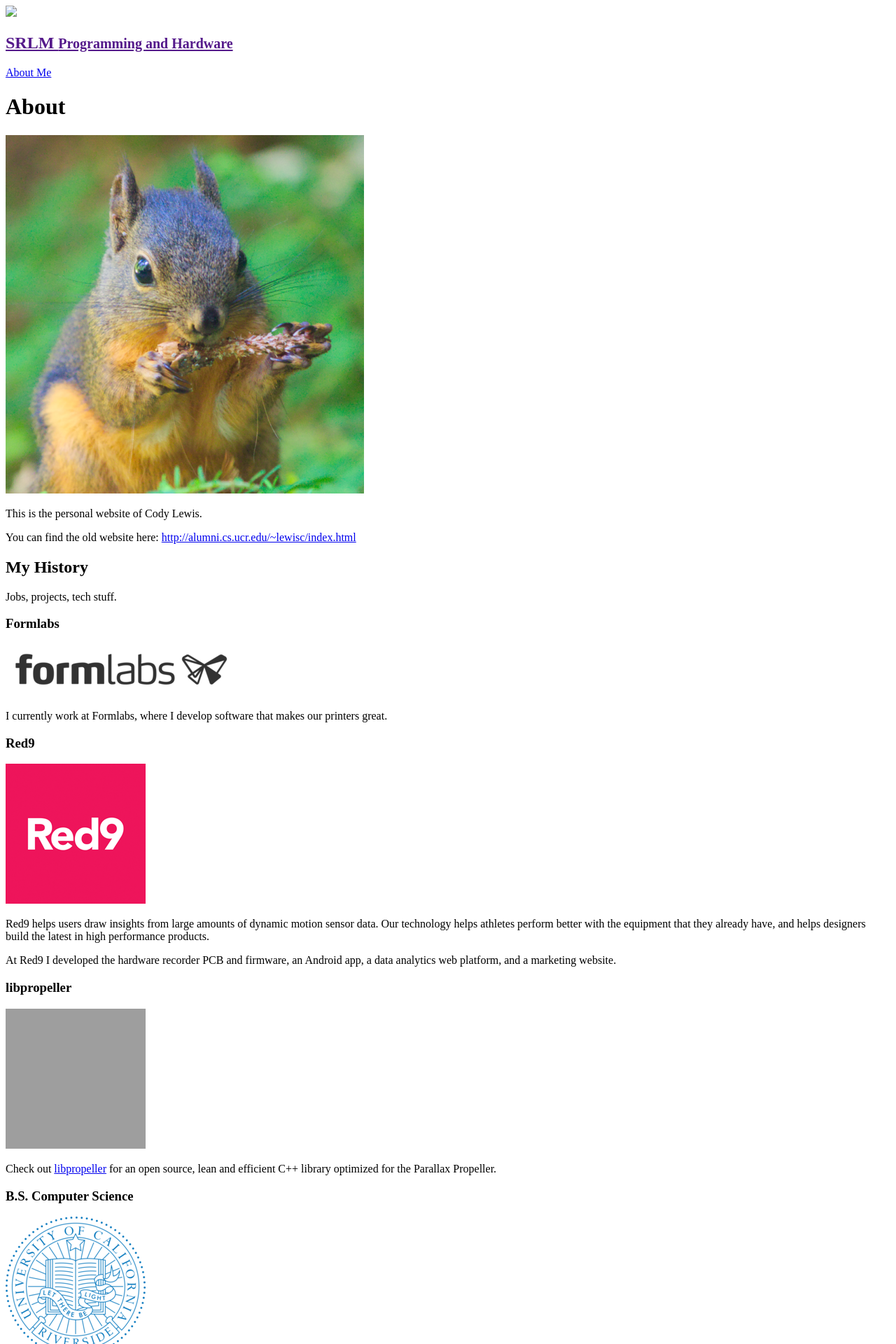
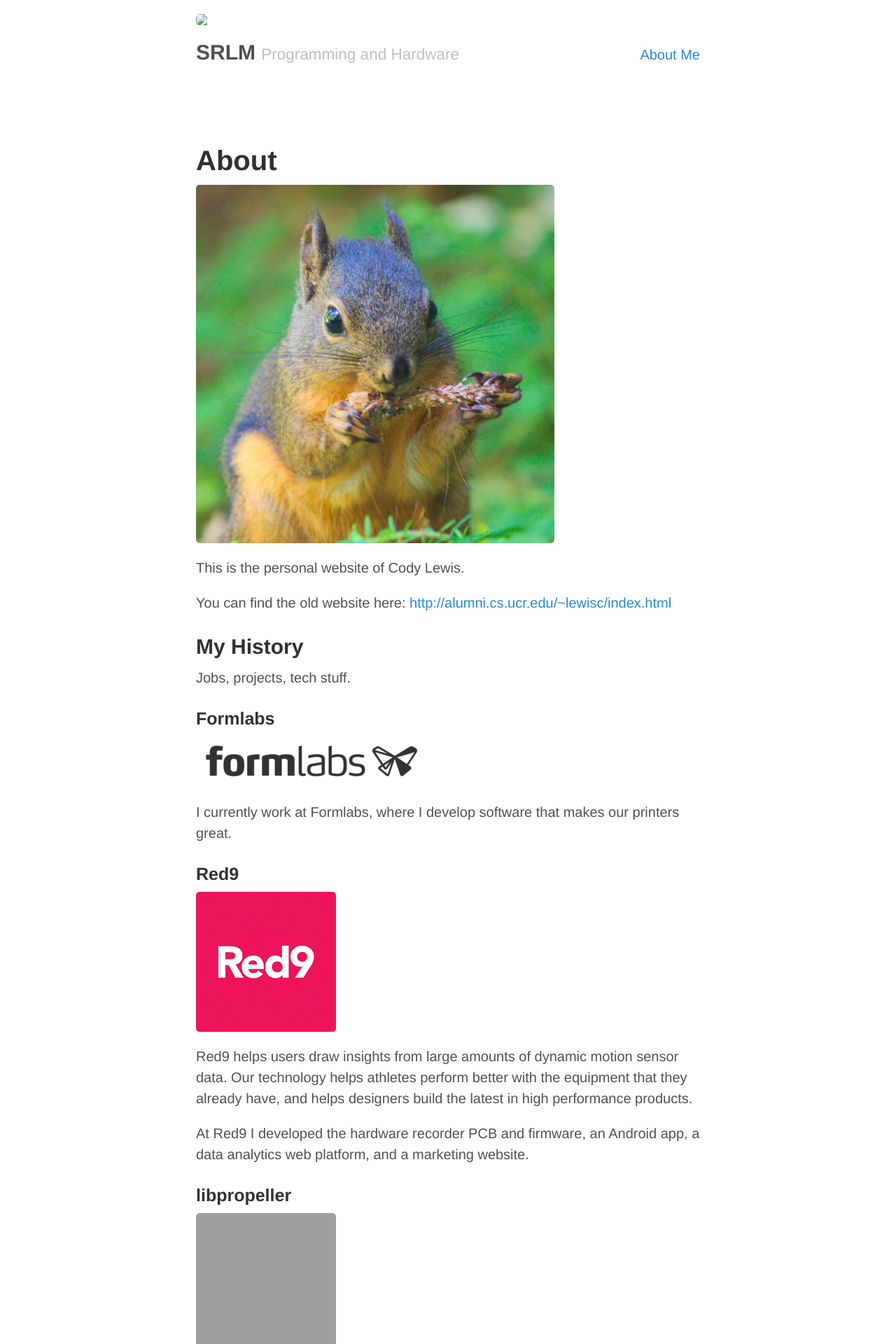
Before and after one commit to srlm-io/srlm.io, a Jekyll site: the page built from about.md, in a window 1280 px wide. Shown: the top 1920 px of the page at 70% size. Built offline with Jekyll 4.4.1, drawn with Linux system fonts in a browser that asks for light colours; grey boxes are pictures that could not be loaded.

Commit message:
Fix css broken url links.

```diff
--- a/_includes/head.html
+++ b/_includes/head.html
@@ -14,13 +14,13 @@
   </title>
 
   <!-- CSS -->
-  <link rel="stylesheet" href="{{ site.baseurl }}public/css/poole.css">
-  <link rel="stylesheet" href="{{ site.baseurl }}public/css/syntax.css">
-  <link rel="stylesheet" href="{{ site.baseurl }}public/css/site.css">
+  <link rel="stylesheet" href="/public/css/poole.css">
+  <link rel="stylesheet" href="/public/css/syntax.css">
+  <link rel="stylesheet" href="/public/css/site.css">
 
   <!-- Icons -->
-  <link rel="shortcut icon" href="{{ site.baseurl }}public/favicon.ico">
+  <link rel="shortcut icon" href="/public/favicon.ico">
 
   <!-- RSS -->
-  <link rel="alternate" type="application/rss+xml" title="RSS" href="{{ site.baseurl }}atom.xml">
+  <link rel="alternate" type="application/rss+xml" title="RSS" href="/atom.xml">
 </head>
```
